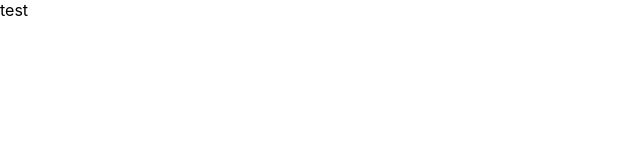
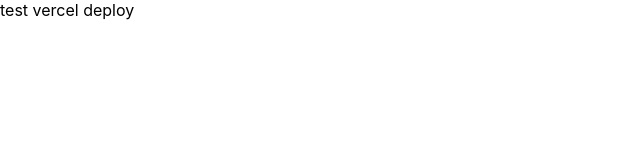
Before and after one commit to fe-nov23-Skynet/product_catalog, a React (Create React App) app: page / in a window 1280 px wide. Shown: the top 160 px of the page, without its empty margins (0-640 px from the left). Built offline with nearby package versions, Linux system fonts and the light colour scheme.

Commit message:
vercel test

```diff
--- a/src/App.tsx
+++ b/src/App.tsx
@@ -1,7 +1,7 @@
 function App() {
   return (
     <div className="App">
-      test
+      test vercel deploy
     </div>
   );
 }
```
